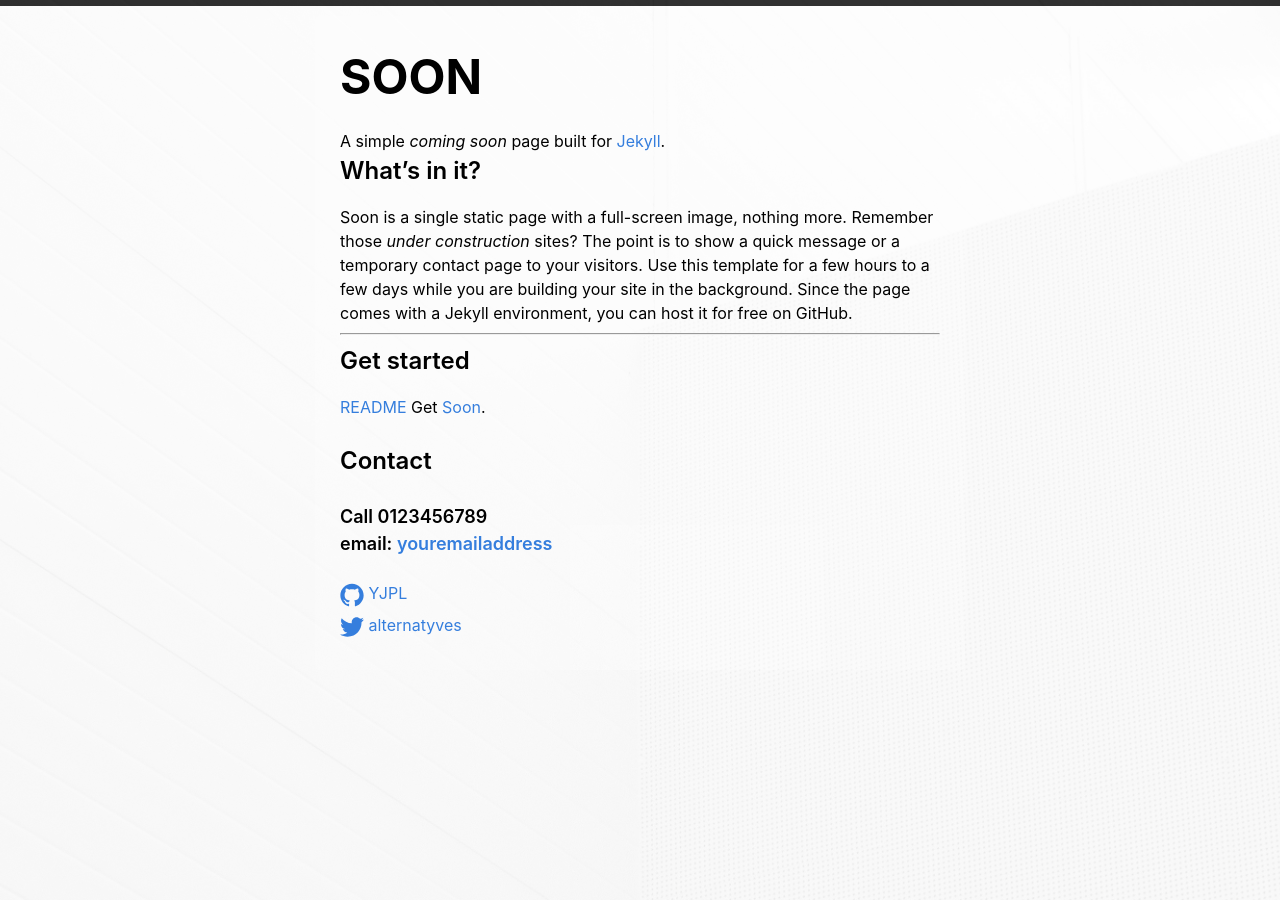
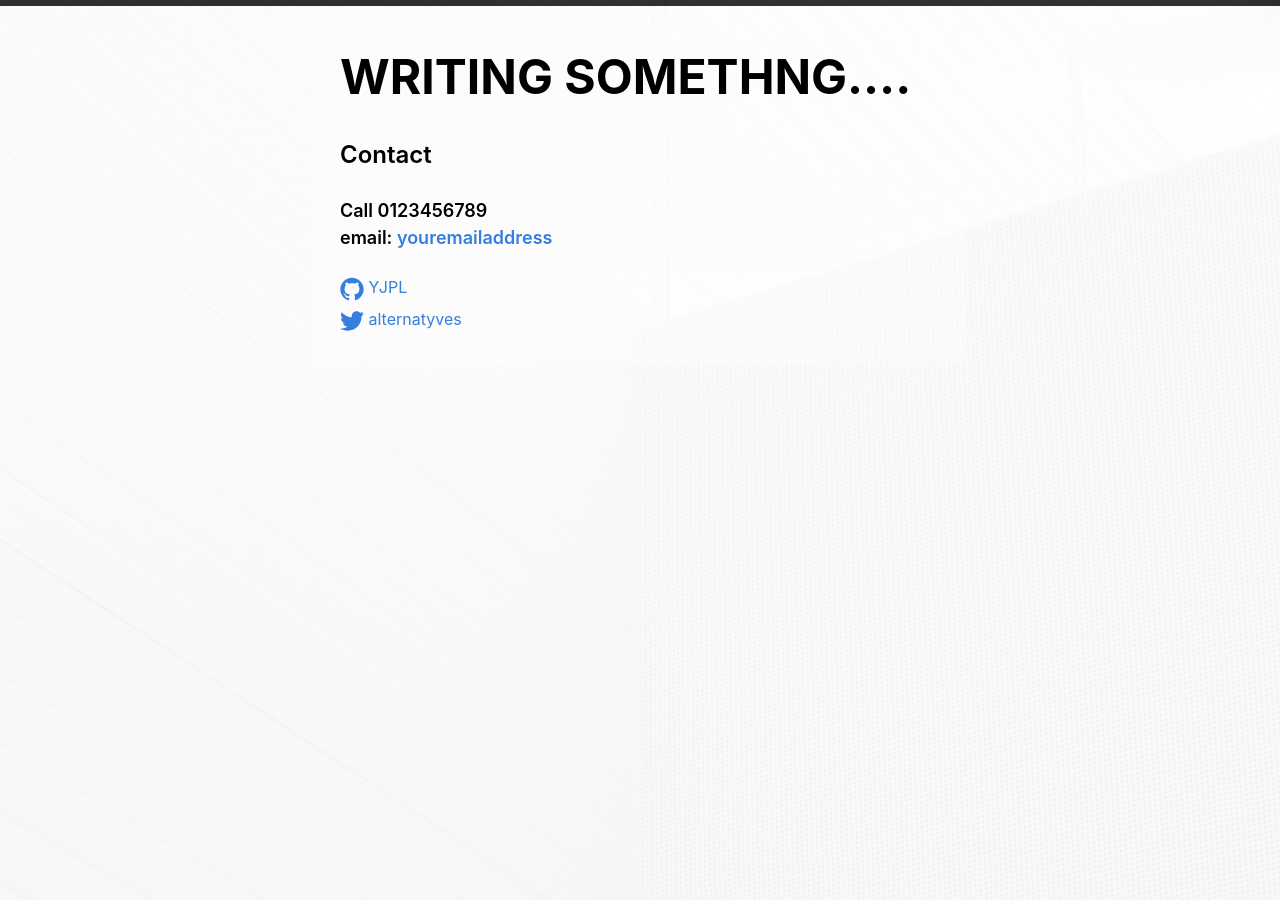
Before and after one commit to tstofficial/soon, a Jekyll site: the page built from index.md, in a window 1280 px wide. Built offline with Jekyll 4.4.1, drawn with Linux system fonts in a browser that asks for light colours.

Commit message:
Update index.md

```diff
--- a/index.md
+++ b/index.md
@@ -1,20 +1,5 @@
 ---
-# Feel free to add content and custom Front Matter to this file.
-# To modify the layout, see https://jekyllrb.com/docs/themes/#overriding-theme-defaults
-
 layout: default
 ---
 
-# Soon
-
-A simple *coming soon* page built for [Jekyll](https://jekyllrb.com/docs/).
-
-## What's in it?
-
-Soon is a single static page with a full-screen image, nothing more. Remember those *under construction* sites? The point is to show a quick message or a temporary contact page to your visitors. Use this template for a few hours to a few days while you are building your site in the background. Since the page comes with a Jekyll environment, you can host it for free on GitHub.
-
-***
-
-## Get started
-
-[README](https://github.com/YJPL/soon/blob/master/README.md) Get [Soon](https://github.com/YJPL/soon/).
+# Writing Somethng....
```
